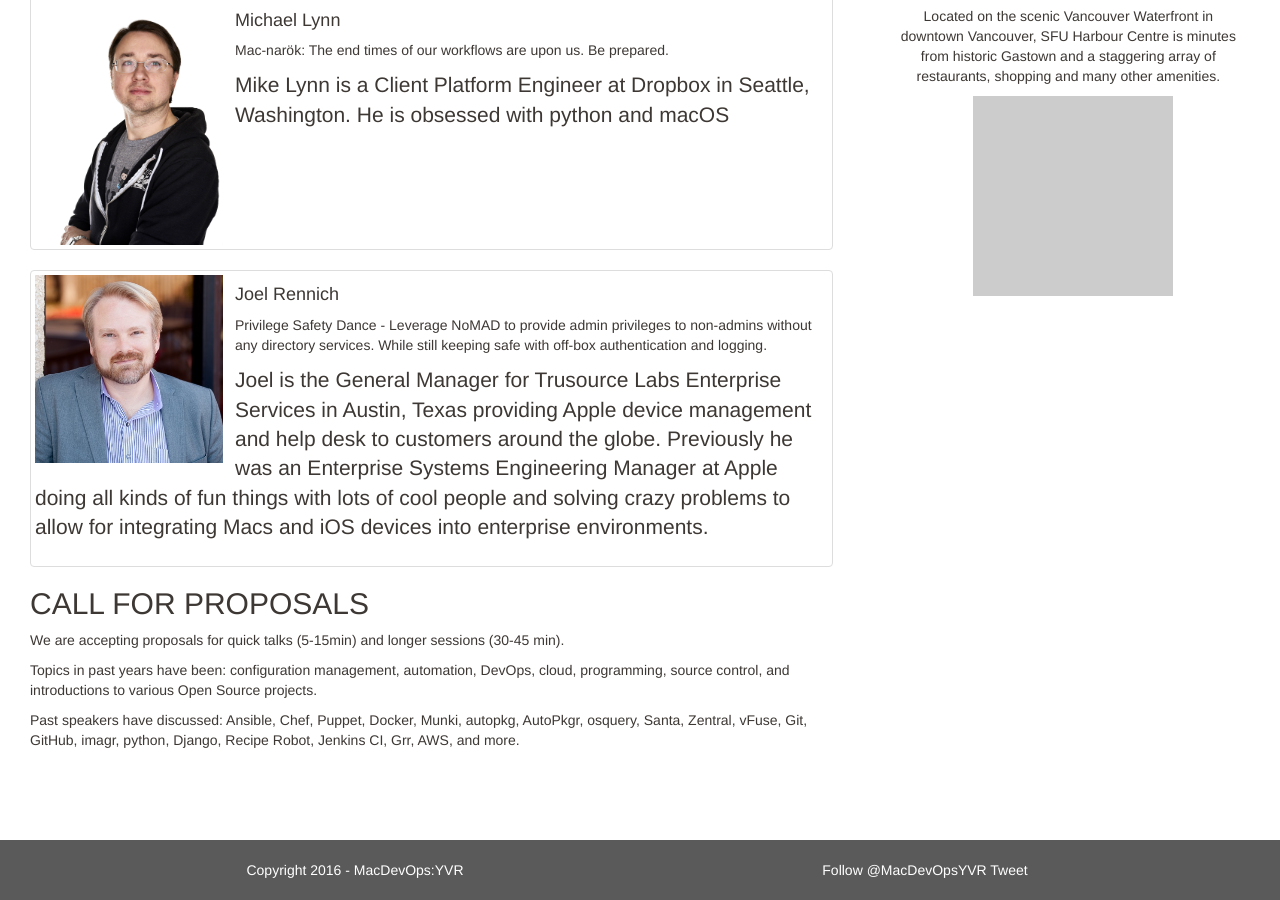
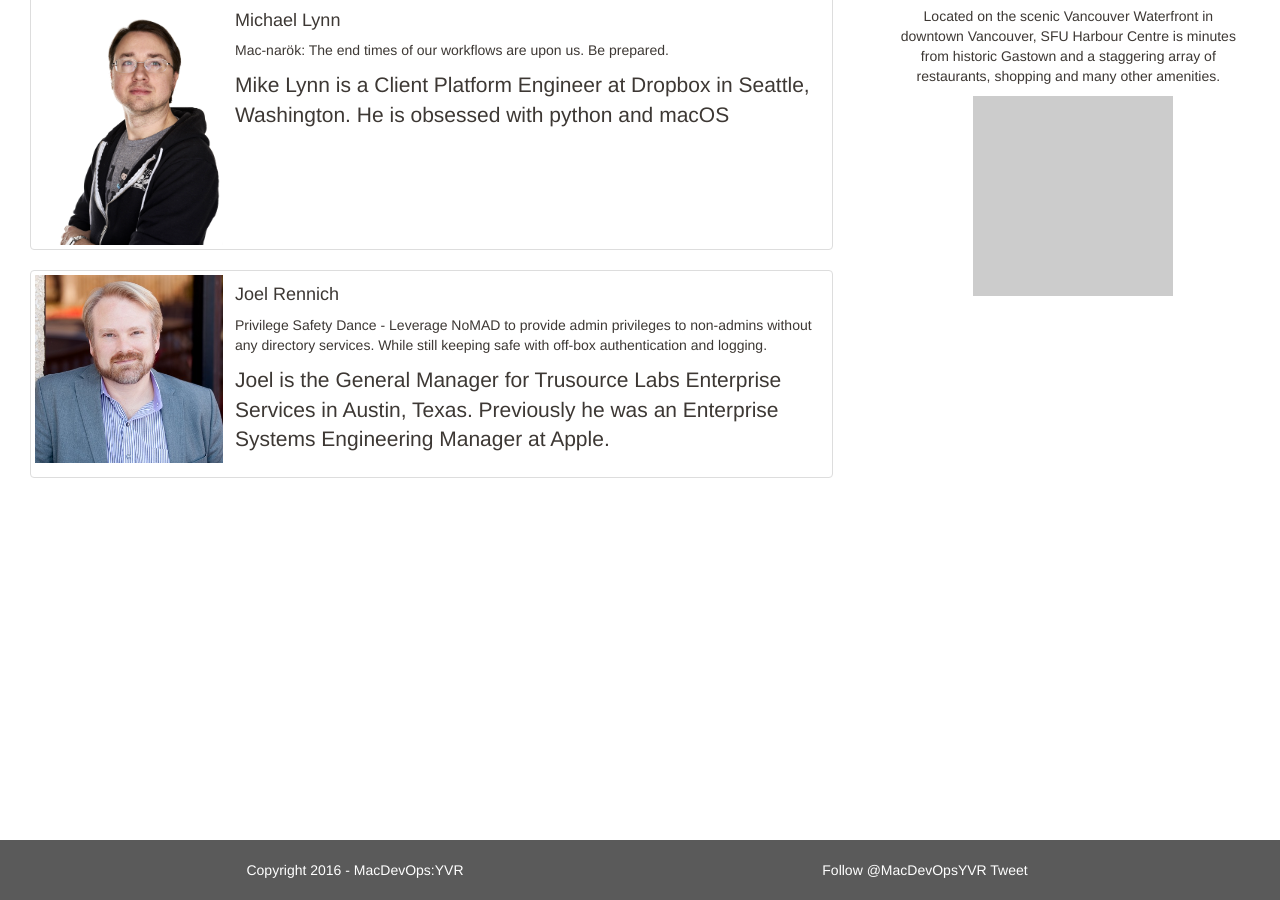
Before and after one commit to macdevopsyvr/macdevopsyvr.github.io, a Jekyll site: the page built from index.md, in a window 1280 px wide and 900 px high, scrolled down 825 px. Built offline with Jekyll 4.4.1, drawn with Linux system fonts in a browser that asks for light colours; comment, search, counter and statistics services are not loaded.

Commit message:
Edits
Sorry Joel. Cut cut cut

```diff
--- a/index.md
+++ b/index.md
@@ -44,15 +44,7 @@
       Privilege Safety Dance - Leverage NoMAD to provide admin privileges to non-admins without any directory services. While still keeping safe with off-box authentication and logging.
     </p>
     <p class="lead">
-      Joel is the General Manager for Trusource Labs Enterprise Services in Austin, Texas providing Apple device management and help desk to customers around the globe. Previously he was an Enterprise Systems Engineering Manager at Apple doing all kinds of fun things with lots of cool people and solving crazy problems to allow for integrating Macs and iOS devices into enterprise environments.
+      Joel is the General Manager for Trusource Labs Enterprise Services in Austin, Texas. Previously he was an Enterprise Systems Engineering Manager at Apple.
     </p>
   </div>
 </div>
-
-## CALL FOR PROPOSALS
-
-We are accepting proposals for quick talks (5-15min) and longer sessions (30-45 min).
-
-Topics in past years have been: configuration management, automation, DevOps, cloud, programming, source control, and introductions to various Open Source projects.
-
-Past speakers have discussed: Ansible, Chef, Puppet, Docker, Munki, autopkg, AutoPkgr, osquery, Santa, Zentral, vFuse, Git, GitHub, imagr, python, Django, Recipe Robot, Jenkins CI, Grr, AWS, and more.
```
Also changed, not shown: speakers/index.md (+8 -0 lines).
